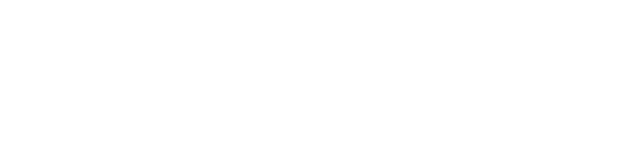
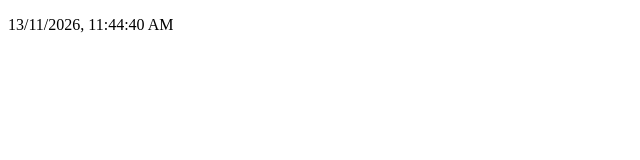
Before and after one commit to acciojob/clock-sandeshpatil2299, a website: page main.html in a window 1280 px wide. Shown: the whole page, without its empty margins (0-640 px from the left). Drawn offline with Linux system fonts and the light colour scheme.

Commit message:
created a submission

```diff
--- a/main.html
+++ b/main.html
@@ -8,6 +8,7 @@
 
 <body>
 	<!-- the entire body must be written by student -->
+	<p id="timer"></p>
     <script type="text/javascript" src="./script.js">
 </script>
 
--- a/script.js
+++ b/script.js
@@ -1 +1,13 @@
 //your JS code here. If required.
+let timer= document.querySelector("#timer");
+
+function showTimeAndDate() {
+    const date= new Date();
+    let currentDate= date.toLocaleDateString("en-IN");
+    let time= date.toLocaleTimeString("en-IN");
+
+    timer.textContent= `${currentDate}, ${time.toUpperCase()}`
+}
+
+showTimeAndDate();
+setInterval(showTimeAndDate, 1000);
```
